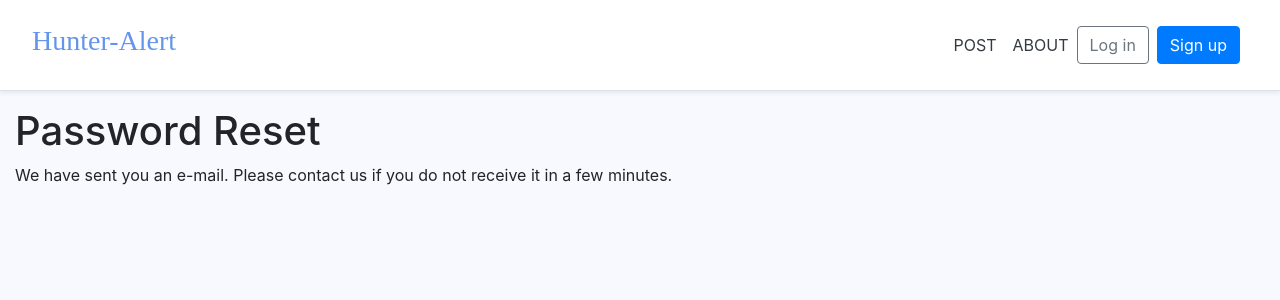
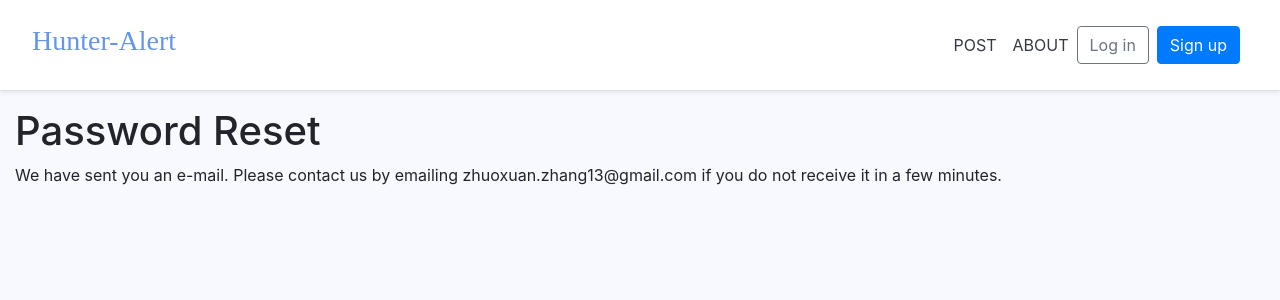
Before and after one commit to ZhuoxuanZhangHarry/Hunter_Alert, a Django app: a page that uses src/templates/account/password_reset_done.html in a window 1280 px wide. Shown: the top 300 px of the page. Run offline with Django 3.2, Linux system fonts and the light colour scheme; some libraries are stand-ins or nearby versions.

Commit message:
password reset

```diff
--- a/src/templates/account/password_reset_done.html
+++ b/src/templates/account/password_reset_done.html
@@ -5,5 +5,5 @@
 
 {% block content %}
 <h1>Password Reset</h1>
-<p>We have sent you an e-mail. Please contact us if you do not receive it in a few minutes.</p>
+<p>We have sent you an e-mail. Please contact us by emailing zhuoxuan.zhang13@gmail.com if you do not receive it in a few minutes.</p>
 {% endblock content %}
```
Also changed, not shown: src/db.sqlite3.
